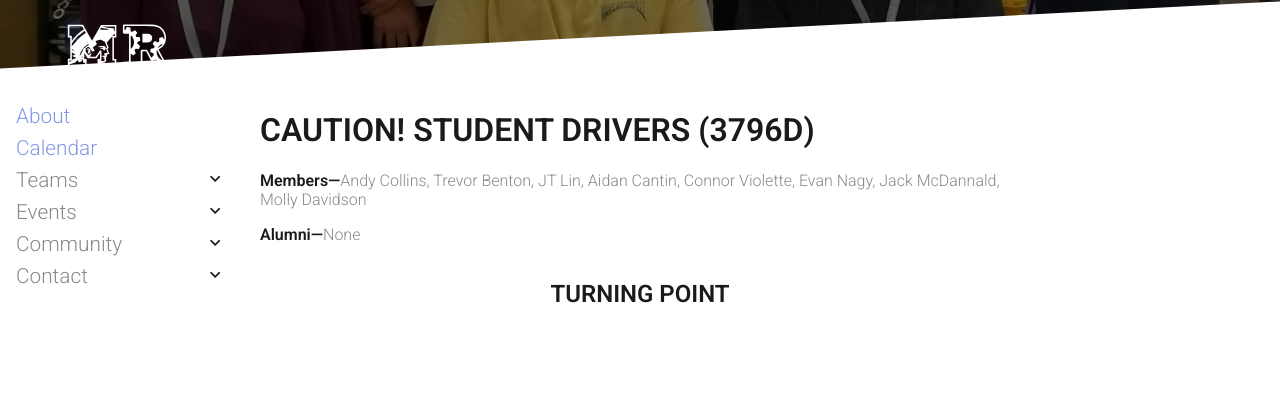
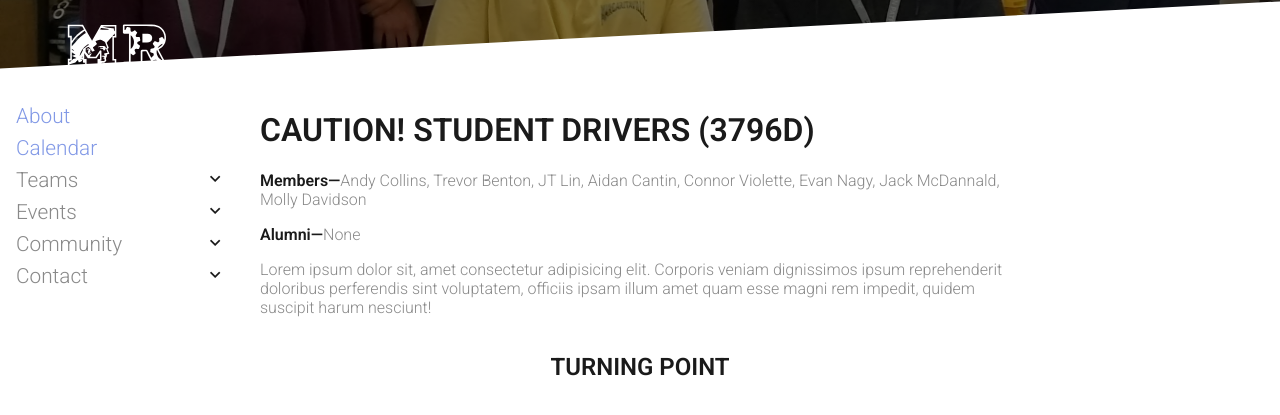
Before and after one commit to mannrobo/mannrobo.github.io, a Jekyll site: the page built from teams/3796D.md, in a window 1280 px wide and 900 px high, scrolled down 540 px. Shown: the top 415 px of the window. Built offline with Jekyll 4.4.1, drawn with Linux system fonts in a browser that asks for light colours.

Commit message:
Add placeholder text for description

```diff
--- a/teams/3796D.md
+++ b/teams/3796D.md
@@ -11,3 +11,5 @@ members: Andy Collins, Trevor Benton, JT Lin, Aidan Cantin, Connor Violette, Eva
 permalink: /teams/3796D/
 image: /assets/images/teams/3796D.jpg
 ---
+
+Lorem ipsum dolor sit, amet consectetur adipisicing elit. Corporis veniam dignissimos ipsum reprehenderit doloribus perferendis sint voluptatem, officiis ipsam illum amet quam esse magni rem impedit, quidem suscipit harum nesciunt!
```
